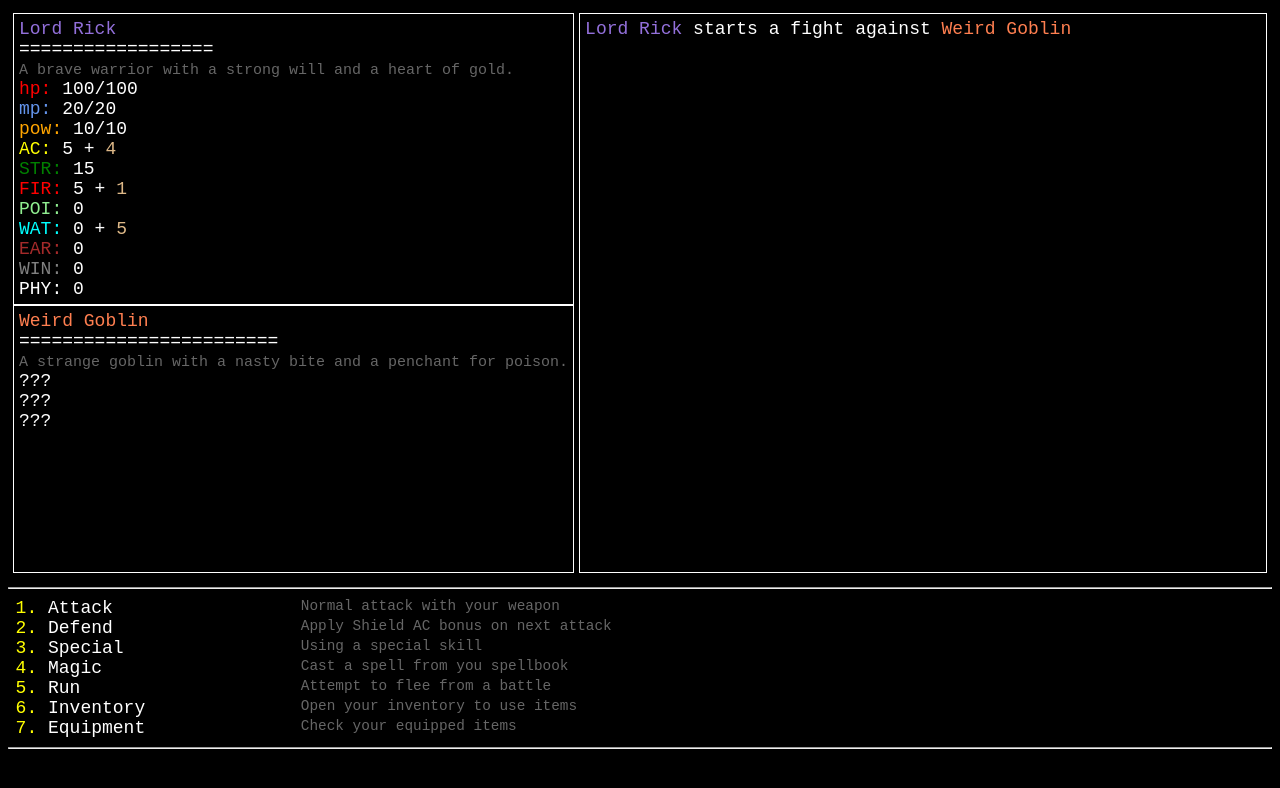
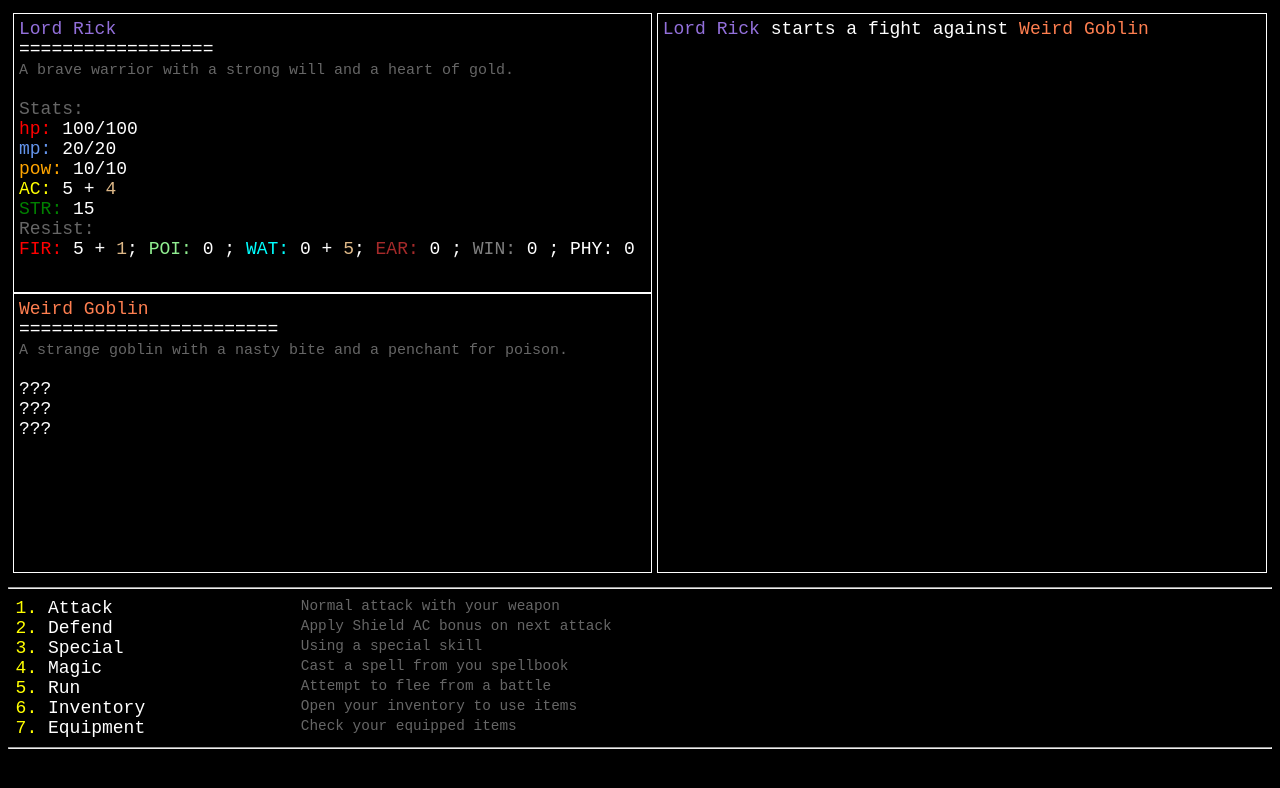
Before and after one commit to b4dr1ck/HtmlSandbox, a Vue app in the folder fight/: page / in a window 1280 px wide. Shown: the top 788 px of the page. Built offline with nearby package versions, Linux system fonts and the light colour scheme.

Commit message:
CHANGE: fight: Player-Hud neu designed - resist in einer Reihe

```diff
--- a/fight/src/App.vue
+++ b/fight/src/App.vue
@@ -397,7 +397,7 @@ export default {
       // name
       hudText.push(`${actorName}`);
       hudText.push("=".repeat(this[actor].name.length * 2));
-      hudText.push(`<small>[details]${this[actor].description}[/details]</small>` || "...");
+      hudText.push(`<small>[details]${this[actor].description}[/details]</small>\n` || "...");
 
       // check if the actor is identified
       if (!this[actor].identified) {
@@ -405,17 +405,19 @@ export default {
         return this.replaceColorTags(hudText).join("\n");
       }
 
+      hudText.push("[details]Stats:[/details]");
       for (const stat in this[actor]["stats"]) {
         // resistances
         if (stat === "resist") {
+          let resistText = "[details]Resist:[/details] \n";
           for (const resist in this[actor]["stats"]["resist"]) {
             const bonResist = this[actor]["stats"]["resist"][resist].bon;
-            hudText.push(
-              `[${resist}]${resist}:[/${resist}]` +
-                ` ${this[actor]["stats"]["resist"][resist].base}` +
-                (bonResist ? ` + [bon]${bonResist}[/bon]` : "")
-            );
+            resistText +=
+              `[${resist}]${resist}:[/${resist}] ` +
+              `${this[actor]["stats"]["resist"][resist].base} ` +
+              (bonResist ? `+ [bon]${bonResist}[/bon]; ` : "; ");
           }
+          hudText.push(resistText.replace(/; $/, "")); // remove trailing semicolon
         } else {
           // other stats
           const bonStat = this[actor]["stats"][stat].bon;
--- a/fight/src/player.js
+++ b/fight/src/player.js
@@ -137,7 +137,7 @@ export const player = {
     {
       name: "Stamp",
       command: "stamp",
-      cost: 15,
+      cost: 10,
       damage: [{ type: "PHY", value: 15 }],
       effects: [{ name: "stunned", duration: 1, stunned: true, damage: [{ type: "PHY" }] }],
       description: "A strong stamp on the ground that stunns your enemy",
```
